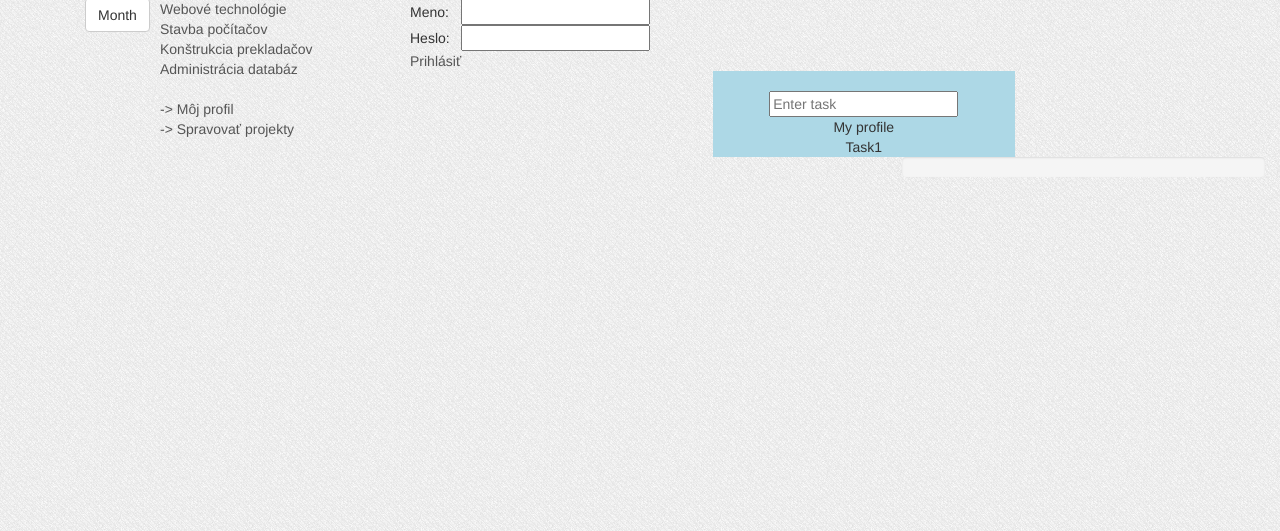
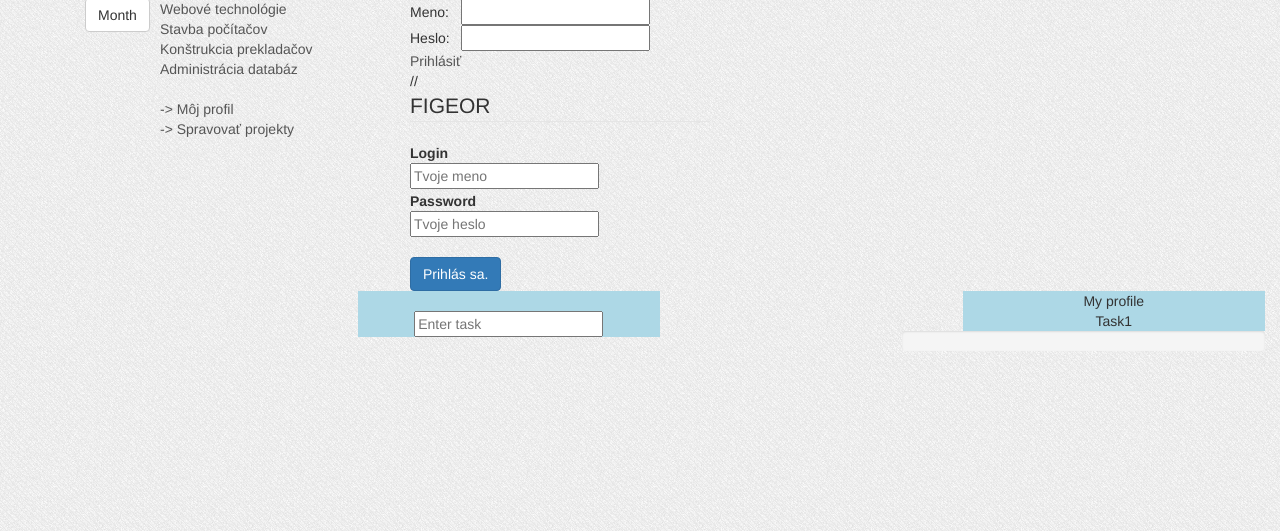
Before and after one commit to vfilarsky/WT2013_FIGEOR, a PHP site: page / in a window 1280 px wide. Shown: the part 214-745 px from the top of the page. Run offline with PHP 8.4, Linux system fonts and the light colour scheme; some libraries are stand-ins or nearby versions.

Commit message:
Update login.php

```diff
--- a/views/index/login.php
+++ b/views/index/login.php
@@ -10,3 +10,58 @@
         </fieldset>
     </form>
 </div>
+
+//
+<!DOCTYPE html>
+<html lang="en">
+<head>
+    <meta charset="utf-8">
+    <title>FIGEOR</title>
+    <meta name="viewport" content="width=device-width, initial-scale=1.0">
+     <link href="bootstrap/css/bootstrap.css" rel="stylesheet">
+    <link href="bootstrap/css/bootstrap-responsive.css" rel="stylesheet">
+    <style type="text/css">
+        body {
+            padding-top: 60px;
+            padding-bottom: 40px;
+            padding-left: 40px;
+        }
+    </style>
+</head>
+
+<body>
+
+<form class="form-inline">
+    <fieldset>
+        <legend>FIGEOR</legend>
+        <div class="control-group">
+            <label class="control-label" for="textinput">Login</label>
+            <div class="controls">
+                <input id="login" name="login" type="text" placeholder="Tvoje meno" class="input-xlarge">
+
+            </div>
+        </div>
+
+        <!-- Password input-->
+        <div class="control-group">
+            <label class="control-label" for="passwordinput">Password</label>
+            <div class="controls">
+                <input id="password" name="password" type="password" placeholder="Tvoje heslo" class="input-xlarge">
+
+            </div>
+        </div>
+
+        <!-- Button -->
+        <div class="control-group">
+            <br>
+            <div class="controls">
+                <a href="'/tasks/view"><button id="singlebutton" name="singlebutton" class="btn btn-primary">Prihlás sa.</button></a>
+            </div>
+        </div>
+
+    </fieldset>
+</form>
+
+
+</body>
+</html>
```
